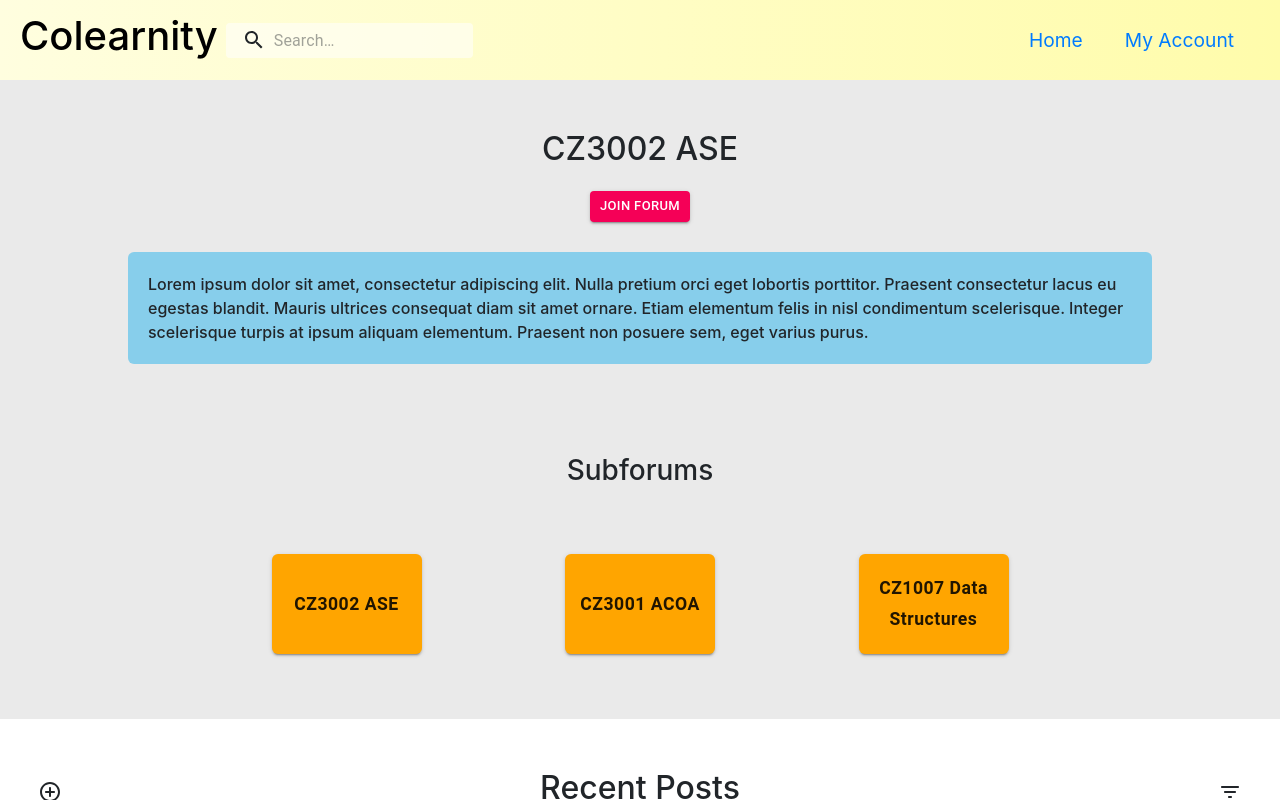
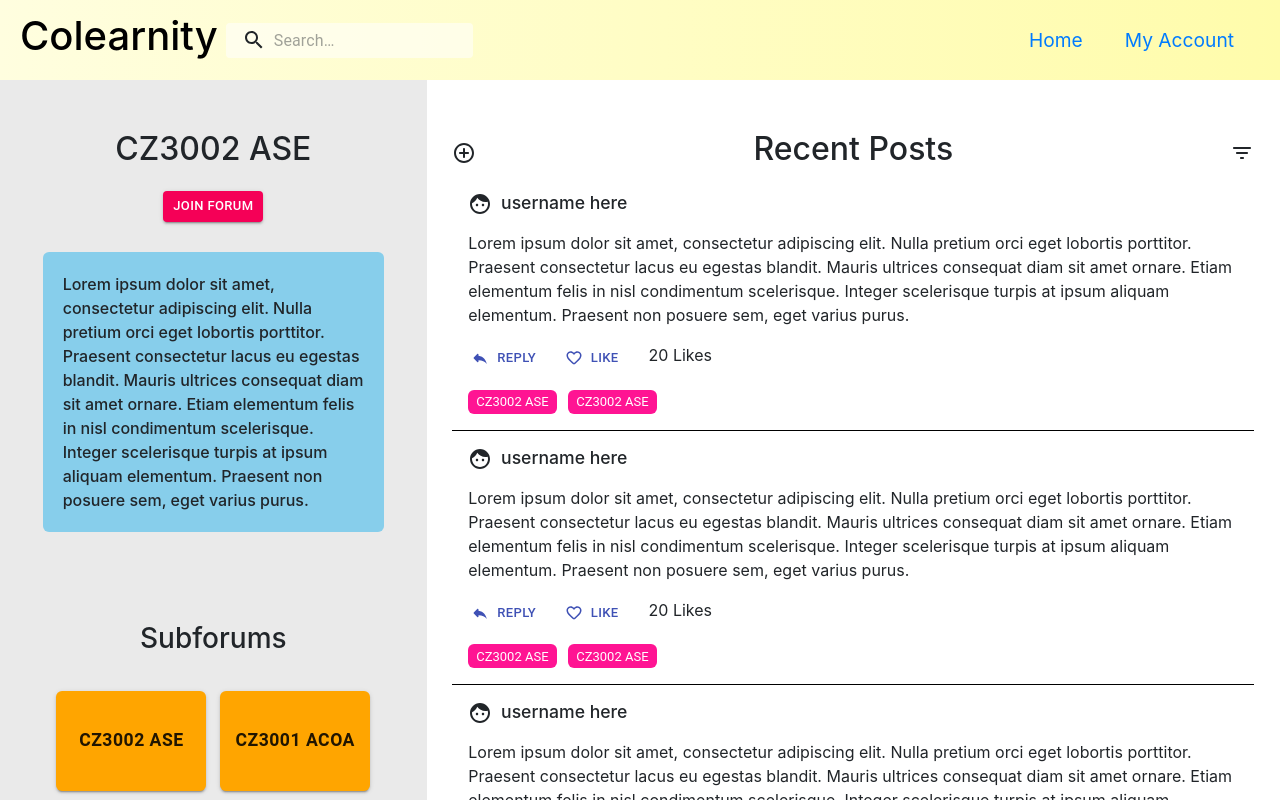
Before and after one commit to lisasgoh/CZ3002-Colearnity, a React (Create React App) app in the folder frontend/: page /forumpage in a window 1280 px wide. Shown: the top 800 px of the page. Built offline with nearby package versions, Linux system fonts and the light colour scheme.

Commit message:
fix mistakes

```diff
--- a/frontend/src/container/CreatePost/CreatePost.css
+++ b/frontend/src/container/CreatePost/CreatePost.css
@@ -3,17 +3,17 @@
     text-align: center;
   }
 
-  .forumpage .leftsection {
+  .forumpage .leftsection_createpost {
     padding: 50px 10%;
     background-color: #eaeaea;
     grid-column: 1/ span 2 ;
   }
 
-  .forumpage .leftsection Button {
+  .forumpage .leftsection_createpost Button {
     margin: 15px 0;
   }
 
-  .forumpage .leftsection p {
+  .forumpage .leftsection_createpost p {
     text-align: left;
     padding: 20px;
     background-color: skyblue;
@@ -30,12 +30,6 @@
     margin-top: 5%;
   }
 
-  .forumpage .rightsection {
-    padding: 50px 3%;
-    align-items: center;
-    justify-content: center;
-    grid-column: 1 / span 2;
-  }
 
   .forumpage .rightsection_createpost {
 
@@ -55,8 +49,8 @@
 .forumpage .rightsection_createpost .NewPost label {
     display: block;
     margin: 10px ;
-    padding-left: 24em;
-    padding-right: 24em;
+    padding-left: 20em;
+    padding-right: 20em;
     text-align: center;
     font-weight: bold;
 }
--- a/frontend/src/container/CreatePost/CreatePost.js
+++ b/frontend/src/container/CreatePost/CreatePost.js
@@ -15,7 +15,7 @@ class CreatePost extends Component {
     render(){
         return(
           <div className="forumpage">
-          <div className="leftsection">
+          <div className="leftsection_createpost">
             <h2>CZ3002 ASE</h2>
             <Button variant="contained" color="secondary" size="small">
               Join Forum
--- a/frontend/src/container/ForumPage/ForumPage.css
+++ b/frontend/src/container/ForumPage/ForumPage.css
@@ -45,17 +45,3 @@
 .forumpage .rightsection h2 {
   display: inline-block;
 }
-
-.forumpage .rightsection_createpost {
-
-  align-items: center;
-  justify-content: center;
-  grid-column: 3/ 6 ;
-}
-
-.forumpage .leftsection_createpost {
-  padding: 50px 10%;
-  background-color: #eaeaea;
-
-  grid-column: 1/  2 ;
-}
```
